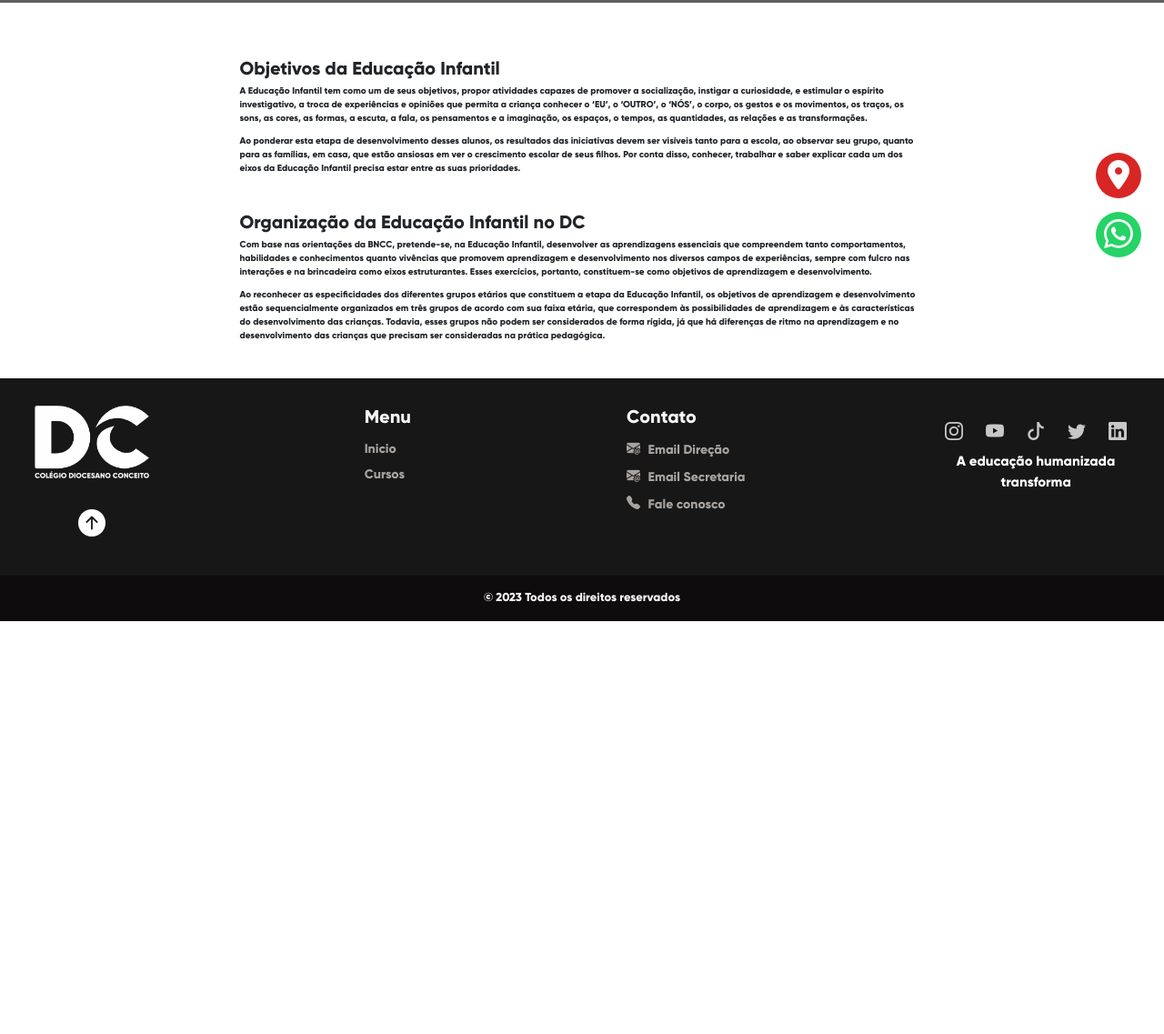
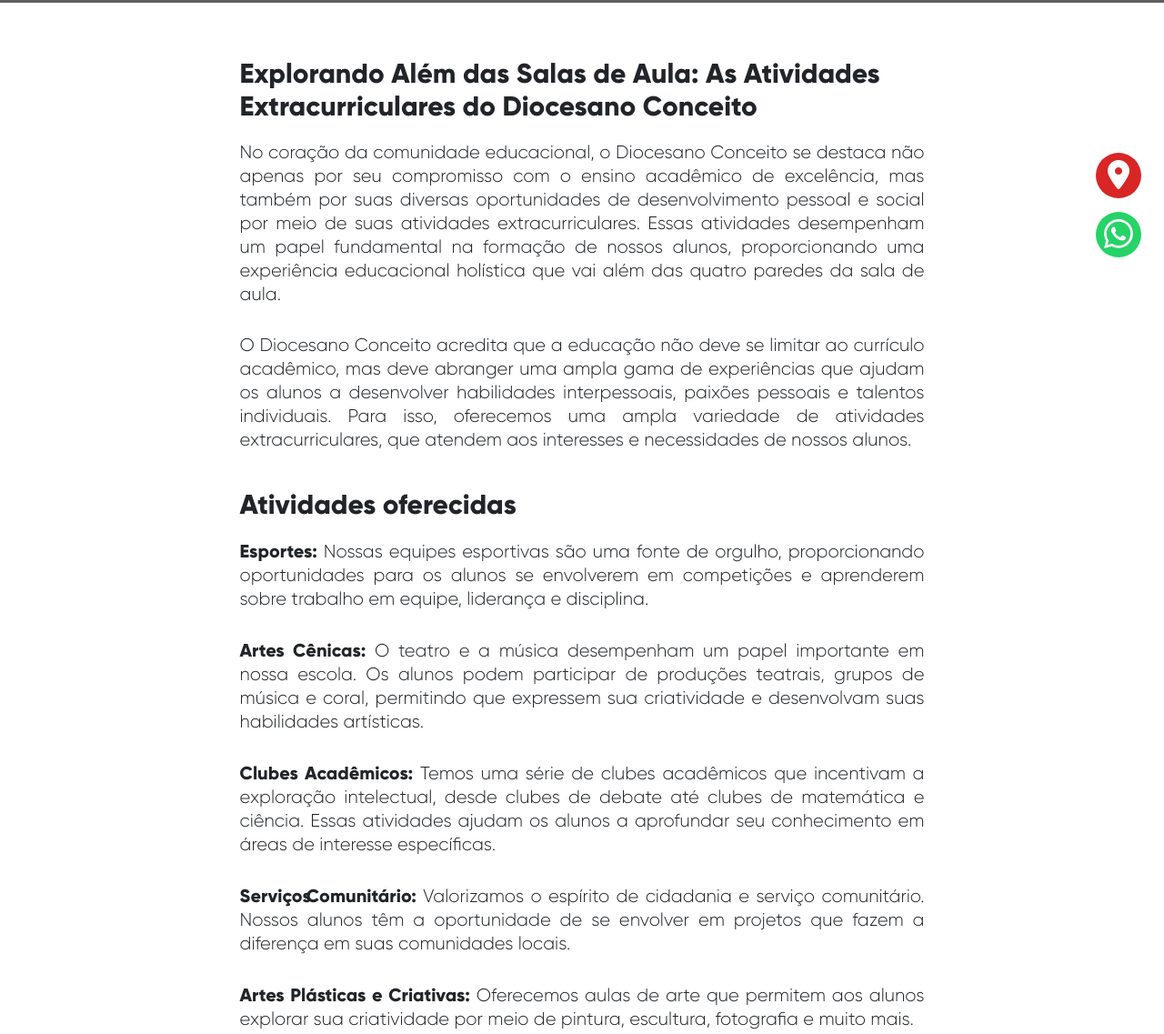
Before and after one commit to BrunoM-Dev/projeto-ColegioDiocesanoConceito, a plain HTML site: page extracurriculares.html in a window 1280 px wide. Shown: the part 497-1634 px from the top of the page at 91% size. Before the commit the page ends 1180 px from the top, so only its background shows below. Drawn offline with Linux system fonts and the light colour scheme; grey boxes are pictures that could not be loaded.

Commit message:
Alterações: implementação do conteudo da pagina extracurriculares

```diff
--- a/extracurriculares.html
+++ b/extracurriculares.html
@@ -58,7 +58,7 @@
 
             <nav class="mobile-menu">
                 <ul class="menu">
-                    <li class="item-menu"><a href="#inicio" class="nav-link" onClick="menuShow()">Inicio</a></li>
+                    <li class="item-menu"><a href="./index.html" class="nav-link" onClick="menuShow()">Inicio</a></li>
                     <li class="item-menu"><a href="#secao-cursos" class="nav-link" onClick="menuShow()">Cursos</a></li>
                     <li class="item-menu"><a href="#footer_contacts" onClick="menuShow()" class="nav-link">Contato</a></li>
                 </ul>
@@ -77,7 +77,7 @@
         <section class="secao-inicial container-fluid" id="extracurricular">
             <div class="overlay"></div>
             <div class="d-flex justify-content-center">
-                <div class="titulo">
+                <div class="titulo-cursos">
                     <h1>Atividades Extracurriculares</h1>
                 </div>
             </div>
@@ -85,23 +85,48 @@
 
         <section class="secao-conteudo container">
             <div class="article">
-                <h2 class="subtitulo">Objetivos da Educação Infantil</h2>
-                <p>
-                    A Educação Infantil tem como um de seus objetivos, propor atividades capazes de promover a socialização, instigar a curiosidade, e estimular o espírito investigativo, a troca de experiências e opiniões que permita a criança conhecer o ‘EU’, o ‘OUTRO’, o ‘NÓS’, o corpo, os gestos e os movimentos, os traços, os sons, as cores, as formas, a escuta, a fala, os pensamentos e a imaginação, os espaços, o tempos, as quantidades, as relações e as transformações.
+                <h2 class="subtitulo-article">Explorando Além das Salas de Aula: As Atividades Extracurriculares do Diocesano Conceito</h2>
+                <p class="text-article">
+                    No coração da comunidade educacional, o Diocesano Conceito se destaca não apenas por seu compromisso com o ensino acadêmico de excelência, mas também por suas diversas oportunidades de desenvolvimento pessoal e social por meio de suas atividades extracurriculares. Essas atividades desempenham um papel fundamental na formação de nossos alunos, proporcionando uma experiência educacional holística que vai além das quatro paredes da sala de aula.
                 </p>
-                <p>
-                    Ao ponderar esta etapa de desenvolvimento desses alunos, os resultados das iniciativas devem ser visíveis tanto para a escola, ao observar seu grupo, quanto para as famílias, em casa, que estão ansiosas em ver o crescimento escolar de seus filhos. Por conta disso, conhecer, trabalhar e saber explicar cada um dos eixos da Educação Infantil precisa estar entre as suas prioridades.
+
+                <p class="text-article">
+                    O Diocesano Conceito acredita que a educação não deve se limitar ao currículo acadêmico, mas deve abranger uma ampla gama de experiências que ajudam os alunos a desenvolver habilidades interpessoais, paixões pessoais e talentos individuais. Para isso, oferecemos uma ampla variedade de atividades extracurriculares, que atendem aos interesses e necessidades de nossos alunos.
                 </p>
             </div>
 
-            <div class="article"   data-aos="fade-up">
-                <h2 class="subtitulo">Organização da Educação Infantil no DC</h2>
-                <p>
-                    Com base nas orientações da BNCC, pretende-se, na Educação Infantil, desenvolver as aprendizagens essenciais que compreendem tanto comportamentos, habilidades e conhecimentos quanto vivências que promovem aprendizagem e desenvolvimento nos diversos campos de experiências, sempre com fulcro nas interações e na brincadeira como eixos estruturantes. Esses exercícios, portanto, constituem-se como objetivos de aprendizagem e desenvolvimento.
+            <div class="article">
+                <h2 class="subtitulo-article">Atividades oferecidas</h2>
+
+                <p class="text-article">
+                    <strong>Esportes:</strong> Nossas equipes esportivas são uma fonte de orgulho, proporcionando oportunidades para os alunos se envolverem em competições e aprenderem sobre trabalho em equipe, liderança e disciplina.
                 </p>
-                <p>
-                    Ao reconhecer as especificidades dos diferentes grupos etários que constituem a etapa da Educação Infantil, os objetivos de aprendizagem e desenvolvimento estão sequencialmente organizados em três grupos de acordo com sua faixa etária, que correspondem às possibilidades de aprendizagem e às características do desenvolvimento das crianças. Todavia, esses grupos não podem ser considerados de forma rígida, já que há diferenças de ritmo na aprendizagem e no desenvolvimento das crianças que precisam ser consideradas na prática pedagógica.
+
+                <p class="text-article">
+                    <strong>Artes Cênicas:</strong> O teatro e a música desempenham um papel importante em nossa escola. Os alunos podem participar de produções teatrais, grupos de música e coral, permitindo que expressem sua criatividade e desenvolvam suas habilidades artísticas.
                 </p>
+
+                <p class="text-article">
+                    <strong>Clubes Acadêmicos:</strong> Temos uma série de clubes acadêmicos que incentivam a exploração intelectual, desde clubes de debate até clubes de matemática e ciência. Essas atividades ajudam os alunos a aprofundar seu conhecimento em áreas de interesse específicas.
+                </p>
+
+                <p class="text-article">
+                    <strong style="word-spacing: -12px;">Serviços Comunitário:</strong> Valorizamos o espírito de cidadania e serviço comunitário. Nossos alunos têm a oportunidade de se envolver em projetos que fazem a diferença em suas comunidades locais.
+                </p>
+
+                <p class="text-article">
+                    <strong>Artes Plásticas e Criativas:</strong> Oferecemos aulas de arte que permitem aos alunos explorar sua criatividade por meio de pintura, escultura, fotografia e muito mais.
+                </p>
+
+                <p class="text-article">
+                    Todas essas atividades extracurriculares são projetadas para ajudar os alunos a desenvolver habilidades essenciais, como trabalho em equipe, liderança, comunicação e resolução de problemas. Elas também desempenham um papel fundamental na construção de relacionamentos e no fortalecimento do senso de comunidade em nossa escola.
+                </p>
+
+                <p class="text-article">
+                    No Diocesano Conceito, acreditamos que a educação não se limita aos livros didáticos, mas é uma jornada de descoberta, crescimento e realização pessoal. Nossas atividades extracurriculares são uma parte vital dessa jornada, capacitando nossos alunos a se tornarem cidadãos bem preparados, confiantes e prontos para enfrentar os desafios do mundo.
+                </p>
+
+
             </div>
         </section>
 
@@ -166,7 +191,7 @@
                 </div>
 
                 <div id="slogan">
-                    <p>A educação humanizada <br> transforma</p>
+                    <p>A educação humanizada <br> transforma.</p>
                 </div>
             </div>
         </div>
--- a/src/css/responsive.css
+++ b/src/css/responsive.css
@@ -1,5 +1,22 @@
 html{
     font-size: 62.5%;
+}
+
+:root {
+    --verde-escuro: #006414;
+    --verde-intermediario: #009929;
+    --verde-claro: #5ccb5f;
+
+    --laranja-escuro: #f58634;
+    --laranja-intermediario: #f9a132;
+    --laranja-claro: #f2b448;
+
+    --branco-font: #fff;
+
+    --color-neutral-0: #0e0c0c;
+    --color-neutral-10: #171717;
+    --color-neutral-30: #a8a29e;
+    --color-neutral-40: #f5f5f5;
 }
 
 
@@ -123,7 +140,7 @@ html{
     }
 
     .mobile-menu{
-        background-color: var(--roxo-intermediario);
+        background-color: var(--verde-intermediario);
 
     }
 
--- a/src/css/styles.css
+++ b/src/css/styles.css
@@ -851,9 +851,9 @@ main .secao-conteudo .article p.text-article {
     font-size: 2rem;
     font-family: 'Gilroy-light', sans-serif;
     text-align: justify;
-    word-spacing: 1px !important;
     margin-bottom: 30px;
     line-height: 1.3;
+    text-justify: inter-word;
 }
 
  main .secao-conteudo .table-turmas table  {
```
Also changed, not shown: fundamental.html (+2 -2 lines), index.html (+1 -1 lines), infantil.html (+2 -2 lines), medio.html (+2 -2 lines).
